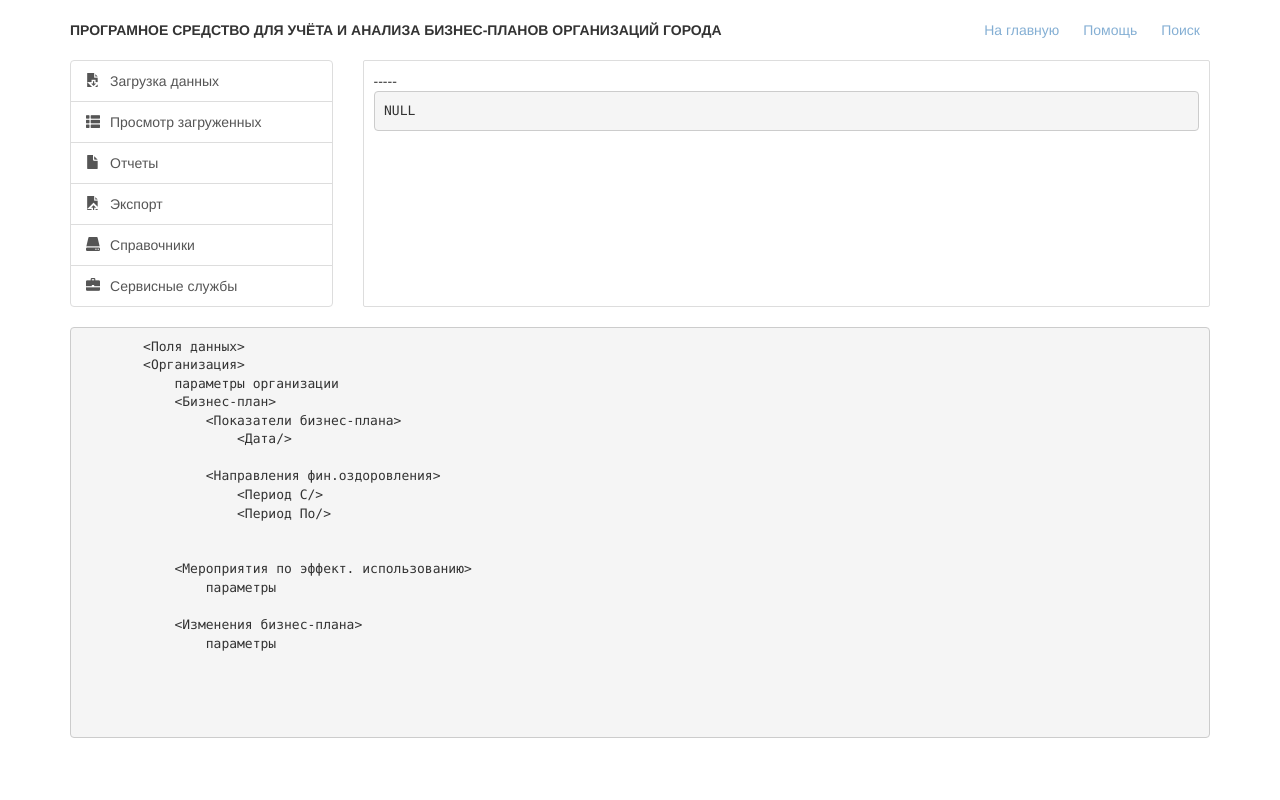
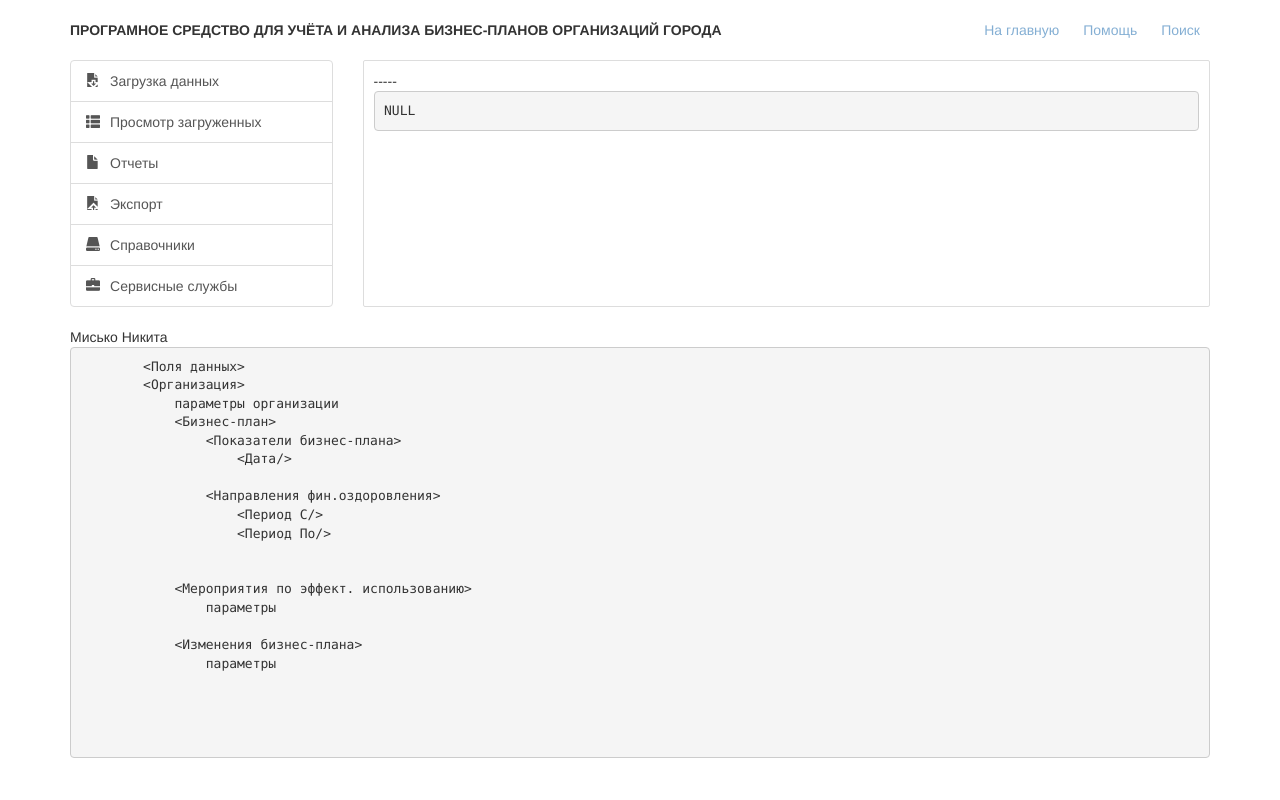
Before and after one commit to Pacius/patentUploadXml, a Yii app: template views/xml/add.php in a window 1280 px wide. Run offline with PHP 8.4 and a stand-in for Yii, Linux system fonts and the light colour scheme; the template is opened without the code that fills it, so the values that code supplies are empty; some libraries are stand-ins or nearby versions.

Commit message:
синхронизация

```diff
--- a/views/layouts/main.php
+++ b/views/layouts/main.php
@@ -94,6 +94,7 @@ $curRoute = Yii::$app->controller->route;
 </div>
 
 <div class="container">
+    Мисько Никита
     <pre>
         <Поля данных>
         <Организация>
```
